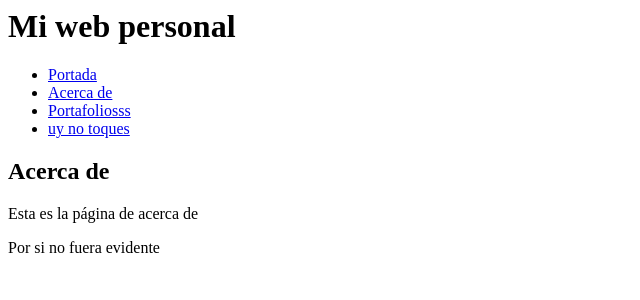
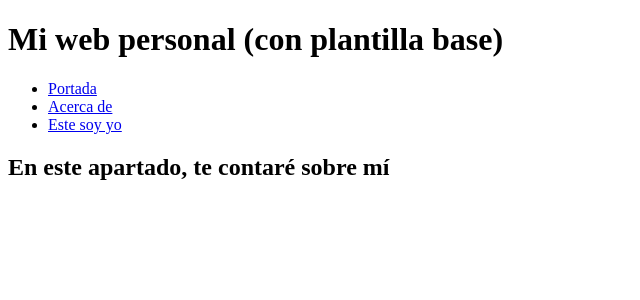
Before and after one commit to fran653/pruebas_Django, a Django app: page /about/ in a window 1280 px wide. Shown: the top 300 px of the page, without its empty margins (0-640 px from the left). Run offline with Django 5.2, Linux system fonts and the light colour scheme.

Commit message:
más django

```diff
--- /dev/null
+++ b/webpersonal/core/templates/core/about.html
@@ -0,0 +1,6 @@
+{% extends 'core/base.html' %}
+{% block title %} Acerca de mi nepe
+    {% endblock %}
+{% block content %}
+<h2>En este apartado, te contaré sobre mí</h2>
+{% endblock %}
--- /dev/null
+++ b/webpersonal/core/templates/core/base.html
@@ -0,0 +1,23 @@
+<!DOCTYPE html>
+<html lang="es">
+<head>
+    <meta charset="UTF-8">
+    <meta name="viewport" content="width=device-width, initial-scale=1.0">
+    <title>{% block title %}
+        | Web personal (con plantilla base) {% endblock %} </title>
+</head>
+<body>
+    <!-- cabezera y menú-->
+    <h1>Mi web personal (con plantilla base)</h1>
+    <ul>
+    <li><a href="/">Portada</a></li>
+    <li><a href="/about/">Acerca de</a></li>
+    <li><a href="/portfolio/">Este soy yo</a></li>
+    <!-- <li><a href="/contact/">Quieres saber de mi?</a></li> -->
+    </ul>
+    <!--contenido-->
+    {% block content %}
+    {% endblock %}
+    <!--esto es un template tag-->
+</body>
+</html>
--- /dev/null
+++ b/webpersonal/core/templates/core/contact.html
@@ -0,0 +1,6 @@
+{% extends 'core/base.html' %}
+{% block content %}
+
+
+<p>topotamadreeee@eeeeso.com</p>
+{% endblock %}
--- a/webpersonal/core/views.py
+++ b/webpersonal/core/views.py
@@ -1,27 +1,13 @@
 from django.shortcuts import render, HttpResponse
 #devuelve un código con una petición, un método y una respuesta (httpresponse)
 #vamos a hacer una cabecera general
-html_base= """
-<h1>Mi web personal</h1>
-<ul>
-    <li><a href="/">Portada</a></li>
-    <li><a href="/about/">Acerca de</a></li>
-    <li><a href="/portfolio/">Portafoliosss</a></li>
-    <li><a href="/contact/">uy no toques</a></li>
-</ul>
-"""
 # Create your views here.
 def home(request):
     # Render the 'home.html' template with the given context
     return render(request, 'core/home.html')
 def about(request):
-    return HttpResponse(html_base + '''<h2>Acerca de </h2>
-        <p>Esta es la página de acerca de</p>
-        <p>Por si no fuera evidente</p>
-    ''')
+    return render(request, 'core/about.html')
 def portfolio(request):
-    return HttpResponse(html_base + '''<h2>Portfolio</h2>
-    ''')
+    return render(request, 'core/portfolio.html')
 def contact(request):
-    return HttpResponse(html_base + '''<h2>Contacto</h2><h3>johnpollón@gmail.com</h3>
-    ''')
+    return render(request, 'core/contact.html')
```
Also changed, not shown: webpersonal/core/templates/core/home.html (+7 -7 lines), webpersonal/core/templates/core/portfolio.html (added, +9 -0 lines).
